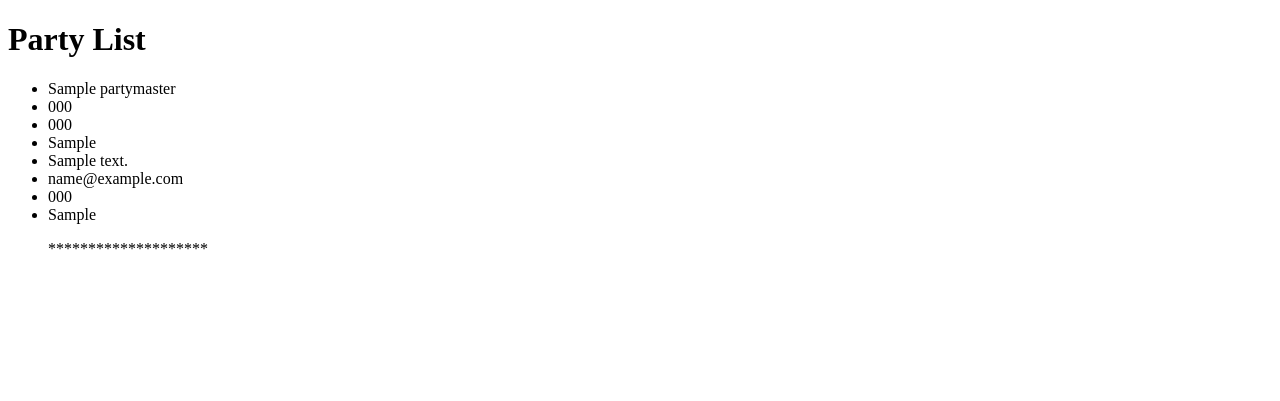
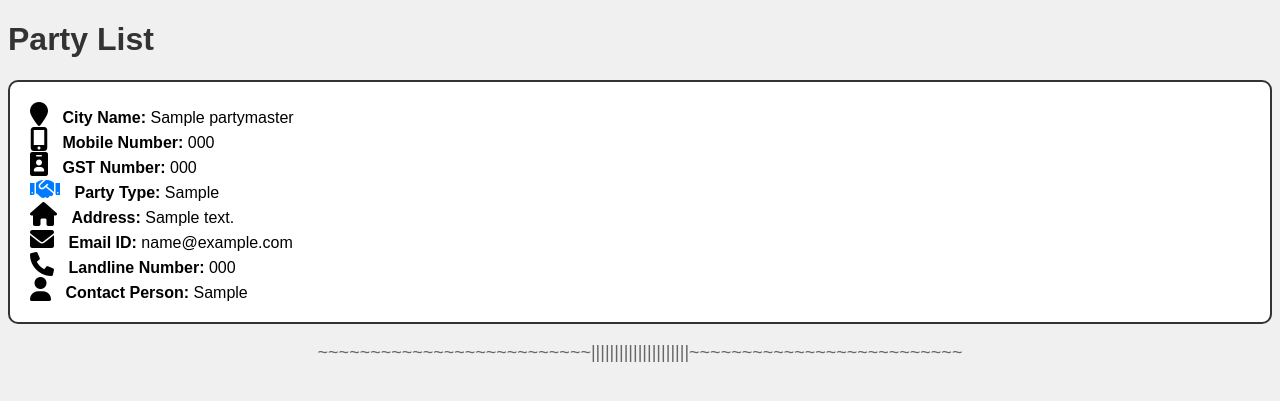
Before and after one commit to Amin5070/party_master, a Django app: page /party_list/ in a window 1280 px wide. Shown: the top 401 px of the page. Run offline with Django 4.2, Linux system fonts and the light colour scheme; tables that the repository leaves empty hold one stand-in row (values such as "Sample post").

Commit message:
Files modified

```diff
--- a/party_master/templates/party_master/party_list.html
+++ b/party_master/templates/party_master/party_list.html
@@ -2,20 +2,61 @@
 <html>
 <head>
     <title>Party List</title>
+    <link rel="stylesheet" href="https://cdnjs.cloudflare.com/ajax/libs/font-awesome/6.0.0-beta3/css/all.min.css">
+    <style>
+        body {
+            background-color: #f0f0f0;
+            font-family: Arial, sans-serif;
+        }
+
+        h1 {
+            color: #333;
+        }
+
+        ul {
+            list-style: none;
+            padding: 0;
+        }
+
+        li {
+            background-color: #fff;
+            margin: 10px 0;
+            padding: 20px;
+            border: 2px solid #333;
+            border-radius: 10px;
+        }
+
+        p.separator {
+            text-align: center;
+            font-size: 18px;
+            color: #666;
+        }
+
+        .icon {
+            font-size: 24px;
+            margin-right: 10px;
+        }
+
+        .party-type {
+            color: #007bff; /* Blue color for party type */
+        }
+    </style>
 </head>
 <body>
     <h1>Party List</h1>
     <ul>
         {% for party in parties %}
-            <li>{{ party.city_name }}</li>
-            <li>{{ party.mobile_number }}</li>
-            <li>{{ party.gst_number }}</li>
-            <li>{{ party.party_type }}</li>
-            <li>{{ party.address }}</li>
-            <li>{{ party.email_id }}</li>
-            <li>{{ party.landline_number }}</li>
-            <li>{{ party.contact_person }}</li>
-            <p>********************</p>
+            <li>
+                <i class="fas fa-map-marker icon"></i> <strong>City Name:</strong> {{ party.city_name }}<br>
+                <i class="fas fa-mobile-alt icon"></i> <strong>Mobile Number:</strong> {{ party.mobile_number }}<br>
+                <i class="fas fa-id-badge icon"></i> <strong>GST Number:</strong> {{ party.gst_number }}<br>
+                <i class="fas fa-handshake icon party-type"></i> <strong>Party Type:</strong> {{ party.party_type }}<br>
+                <i class="fas fa-home icon"></i> <strong>Address:</strong> {{ party.address }}<br>
+                <i class="fas fa-envelope icon"></i> <strong>Email ID:</strong> {{ party.email_id }}<br>
+                <i class="fas fa-phone icon"></i> <strong>Landline Number:</strong> {{ party.landline_number }}<br>
+                <i class="fas fa-user icon"></i> <strong>Contact Person:</strong> {{ party.contact_person }}<br>
+            </li>
+            <p class="separator">~~~~~~~~~~~~~~~~~~~~~~~~~~|||||||||||||||||||||~~~~~~~~~~~~~~~~~~~~~~~~~~</p>
         {% endfor %}
     </ul>
 </body>
```
